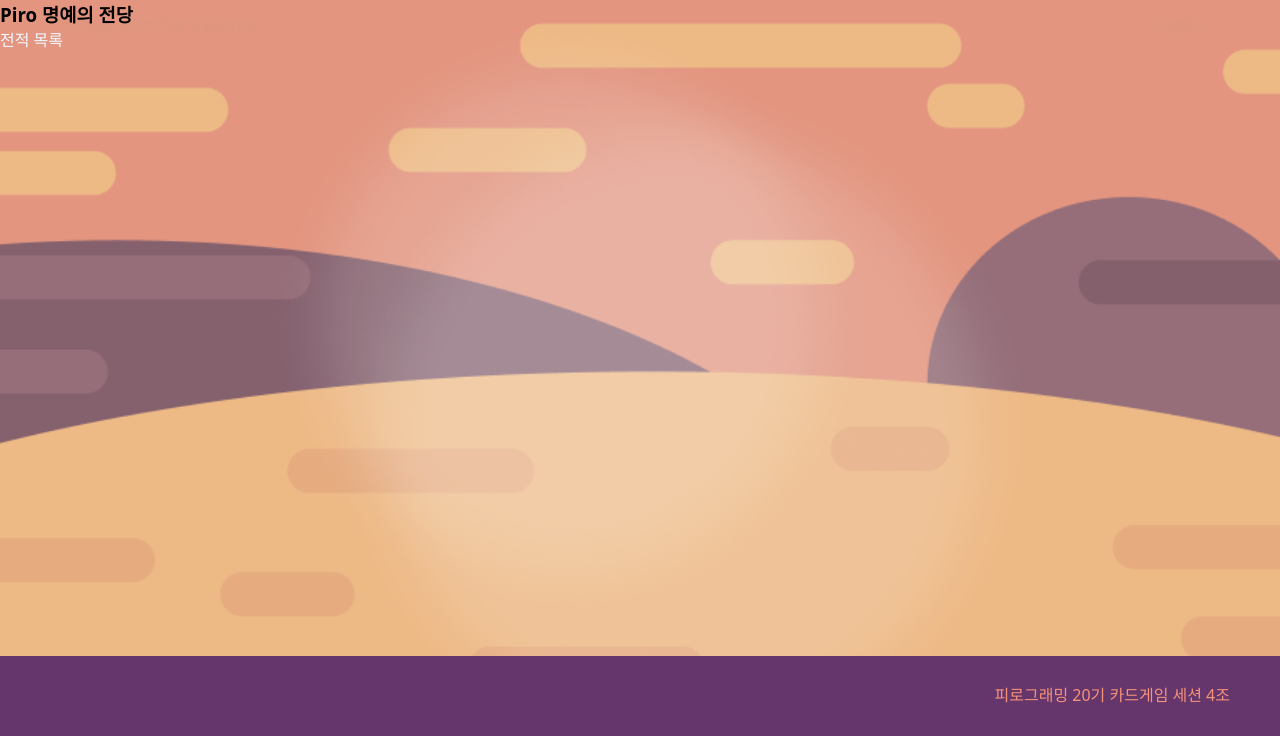
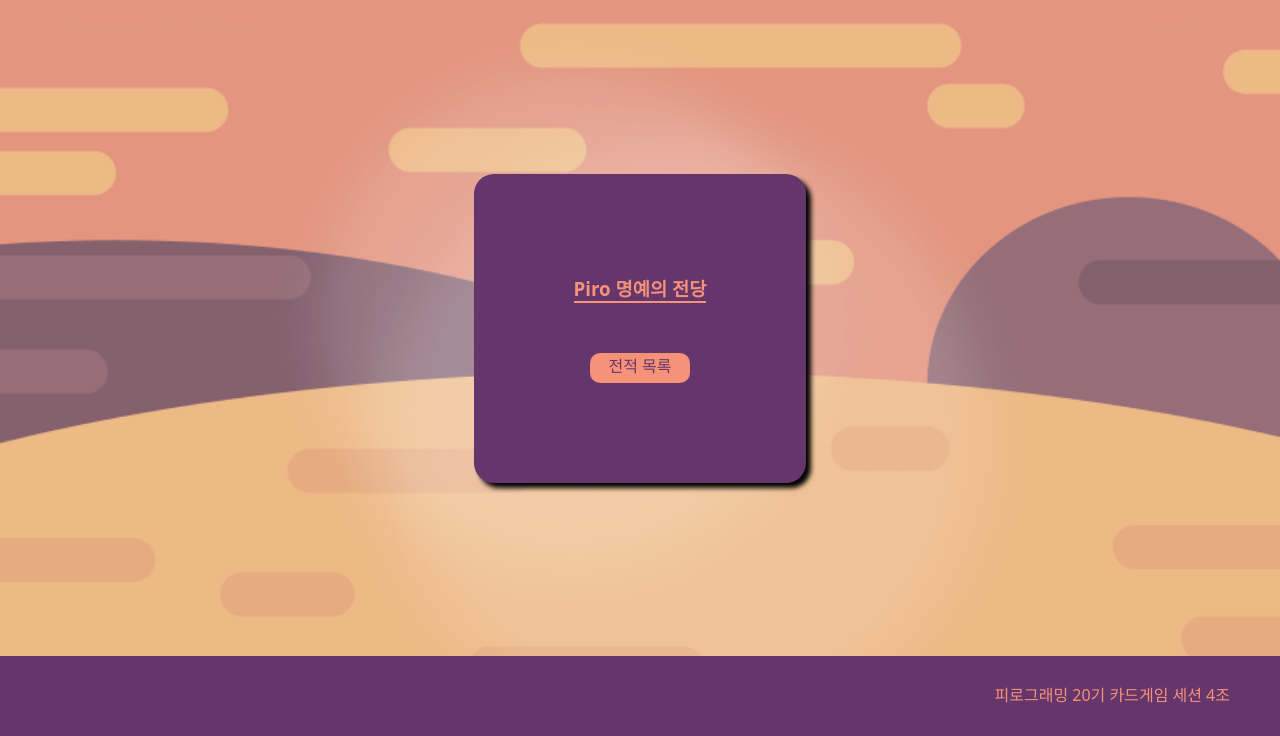
Before and after one commit to Pirogramming-20/Piro20_CardGame_4, a Django app: page /ranking/ in a window 1280 px wide. Shown: the part 64-800 px from the top of the page. Run offline with Django 4.2, Linux system fonts and the light colour scheme; some web fonts are replaced.

Commit message:
[add] ranking css추가

```diff
--- a/static/css/main.css
+++ b/static/css/main.css
@@ -61,3 +61,17 @@ section {
   font-weight: bold;
   color: var(--orange);
 }
+
+.to_list {
+  width: 100px;
+  height: 30px;
+  color: var(--puple);
+  background-color: var(--orange);
+  border-radius: 10px;
+  text-align: center;
+}
+
+#ranking-title {
+  text-align: center;
+  border-bottom: 2px solid var(--orange);
+}
--- a/templates/game/game_ranking.html
+++ b/templates/game/game_ranking.html
@@ -2,8 +2,10 @@
 {% load static %}
 {%block content%}
     <!-- 게임 목록 -->
-<section>
-    <h3>Piro 명예의 전당</h3>
+    <!-- 관련 css들은 submit, main에 저장해 두었음 -->
+<section class="submit_container">
+    <div class="submit_modal">
+        <h3 id="ranking-title">Piro 명예의 전당</h3>
         <ul>
             {% for user in user_list %}
             <li>
@@ -11,6 +13,7 @@
             </li>
             {% endfor %}
         </ul>
-    <a href={% url 'game:game_list'%}>전적 목록</a>
+        <div class="submit_center"><a href={% url 'game:game_list'%} class="to_list">전적 목록</a></div>
+    </div>
 </section>
 {%endblock%}
```
Lines whose indentation alone changed are shown as unchanged.
